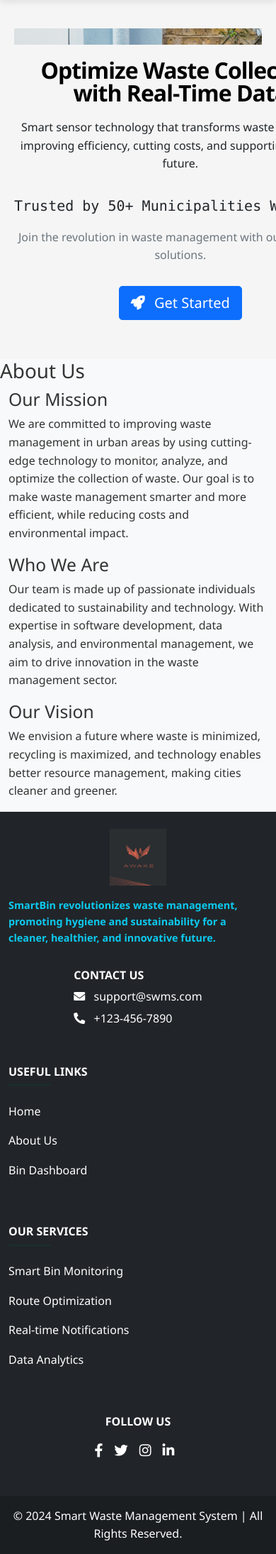
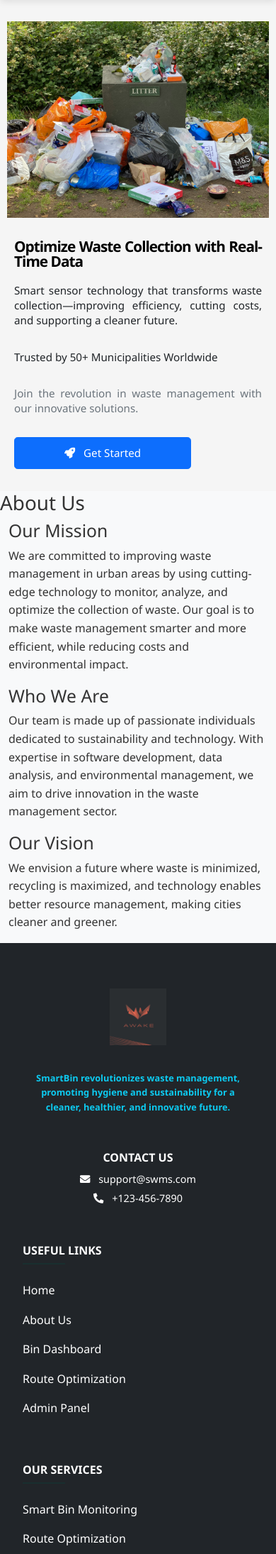
Before and after one commit to Gatmach/SWM-System, a Django app: page /bins/about-us/ in a window 390 px wide. Shown: the part 74-2264 px from the top of the page at 71% size. Run offline with Django 5.2, Linux system fonts and the light colour scheme.

Commit message:
classic herosection

```diff
--- a/SWMS_project/SWMS_project/settings.py
+++ b/SWMS_project/SWMS_project/settings.py
@@ -31,7 +31,6 @@
 # Application definition
 
 INSTALLED_APPS = [
-    'django_browser_reload',
     'bins.apps.BinsConfig',
     'routes.apps.RoutesConfig',
     'notification.apps.NotificationConfig',
--- a/SWMS_project/smart_bins/templates/smart_bins/base.html
+++ b/SWMS_project/smart_bins/templates/smart_bins/base.html
@@ -51,7 +51,7 @@
             <div class="hero-text">
                 <h1 class="display-4 fw-bold">Optimize Waste Collection with Real-Time Data</h1>
                 <p class="lead text-dark">Smart sensor technology that transforms waste collection—improving efficiency, cutting costs, and supporting a cleaner future.</p>
-                <pre class="lead text-dark">Trusted by 50+ Municipalities Worldwide</pre>
+                <p class="lead text-dark">Trusted by 50+ Municipalities Worldwide</p>
                 <p class="text-secondary">Join the revolution in waste management with our innovative solutions.</p>
                 <button class="btn btn-primary btn-lg"><i class="fas fa-rocket me-2"></i> Get Started</button>
             </div>
@@ -98,6 +98,9 @@
                         <p><a href="{% url 'smart_bins_home' %}" class="text-white">Home</a></p>
                         <p><a href="{% url 'about_us' %}" class="text-white">About Us</a></p>
                         <p><a href="{% url 'dashboard' %}" class="text-white">Bin Dashboard</a></p>
+                        <p><a href="{% url 'route_dashboard' %}" class="text-white">Route Optimization</a></p>
+                        <p><a href="/admin" class="text-white">Admin Panel</a></p>
+
                     </div>
 
                     <!-- Our Services Column -->
--- a/SWMS_project/static/smart_bins/main.css
+++ b/SWMS_project/static/smart_bins/main.css
@@ -64,20 +64,18 @@
   color: var(--text-color) !important;
   font-weight: 600;
 }
-
 /* Hero Section */
 .hero-section {
   display: flex;
   align-items:flex-start;
   justify-content: space-between;
-  padding: 20px 10px 15px;
+  padding: 20px 20px 15px 20px;
   min-height: 60vh;
   overflow: hidden;
   background-color:whitesmoke;
 }
 
 .hero-text {
-  flex: 0.8;
   padding-right: 40px;
   animation: fadeInLeft 1s ease forwards;
 }
@@ -93,11 +91,10 @@
 
 .hero-text p {
   font-size: 1.2rem;
-  color: #f1f1f1;
+  color: #333;
   line-height: 1.6;
   margin-bottom: 30px;
 }
-
 .cta-button {
   font-size: 1.1rem;
   padding: 12px 28px;
@@ -122,6 +119,8 @@
   height:400px;
   overflow:hidden;
   animation: fadeInRight 1.2s ease forwards;
+  flex: 1 1 100%;
+  max-width: 100%;
 }
 
 .hero-image-container img {
@@ -131,7 +130,7 @@
   width: 100%;
   height: 400px;
   object-fit: cover;
-  opacity: 0;
+  opacity: 1;
   transition: opacity 1s ease-in-out;
 }
 
@@ -152,6 +151,7 @@
 }
 
 /* Footer */
+/*
 footer {
   background-color: var(--bg-color);
 }
@@ -201,7 +201,7 @@
 }
 
 /* Social Icons */
-.social-icons a {
+/* .social-icons a {
   font-size: 1.2rem;
   color: var(--footer-text-color);
   margin-right: 10px;
@@ -211,14 +211,125 @@
 
 .social-icons a:hover {
   transform: scale(1.2) translateY(-2px);
-}
+} */
 
-/* Section separator */
+/* Section separator
+
 hr {
   background-color: var(--secondary-color);
   height: 2px;
   border: none;
   width: 60px;
+}
+*/
+/* Footer base styles */
+footer {
+  background-color: var(--bg-color);
+  color: var(--footer-text-color);
+  padding: 40px 20px 20px;
+}
+
+footer a {
+  color: var(--footer-text-color);
+  text-decoration: none !important;
+  transition: all 0.3s ease;
+}
+
+footer a:hover {
+  color: var(--secondary-color);
+  transform: translateY(-2px);
+  padding-left: 10px;
+}
+
+footer h6 {
+  color: white;
+  font-weight: 600;
+}
+
+.footer-logo {
+  max-width: 80px;
+  margin-bottom: 1rem;
+}
+
+.footer-top {
+  display: flex;
+  flex-wrap: wrap;
+  justify-content: space-between;
+  gap: 20px;
+}
+
+.footer-column {
+  flex: 1 1 200px;
+  text-align: left;
+}
+
+/* Social Links */
+.social-links-container {
+  display: flex;
+  flex-direction: column;
+  align-items: flex-start;
+  text-align: left;
+}
+
+.social-icons a {
+  font-size: 1.2rem;
+  margin-right: 10px;
+  display: inline-block;
+  transition: transform 0.3s ease;
+}
+
+.social-icons a:hover {
+  transform: scale(1.2) translateY(-2px);
+}
+
+.mission-title {
+  font-size: 0.9rem;
+  color: #d1ecf1;
+}
+
+.contact-details div {
+  margin: 0.3rem 0;
+}
+
+/* Responsive Footer: Mobile View */
+@media (max-width: 768px) {
+  .footer-top {
+    flex-direction: column;
+    align-items: center;
+    text-align: center;
+  }
+
+  .footer-column {
+    text-align: center !important;
+    margin-bottom: 20px;
+  }
+
+  .social-links-container {
+    align-items: center;
+    text-align: center;
+  }
+
+  .footer-logo {
+    max-width: 60px;
+  }
+
+  .mission-title {
+    font-size: 0.85rem;
+  }
+
+  .contact-details div {
+    font-size: 0.95rem;
+  }
+
+  .social-icons a {
+    font-size: 1.5rem;
+    margin-right: 15px;
+  }
+  .footer-column ul,
+  .footer-column div {
+    text-align: center;
+    margin: 0 auto;
+  }
 }
 
 /* Responsive Design */
@@ -242,22 +353,31 @@
 
 @media (max-width: 768px) {
   .hero-section {
-    flex-direction: column-reverse;
-    text-align: center;
-    padding: 40px 20px;
+    display: flex;
+    flex-wrap: wrap;
+    /* flex-direction: row; */
+    flex-direction: column-reverse; /* Puts image first */
+    justify-content: center;
+    align-items: center;
+    padding: 20px;
+    text-align: left;
   }
-
+  .hero-text {
+    flex: 1 1 50%;
+    padding: 10px;
+    text-align: justify;
+  }
   .hero-image-container {
-    height: 250px;
-    margin-bottom: 20px;
-  }
-
-  .hero-text {
-    padding-right: 0;
+    flex: 1 1 50%;
+    height: auto;
+    position: relative;
+    margin: 10px 0;
+    max-width: 100%;
+    overflow: hidden;
   }
 
   .hero-text h1 {
-    font-size: 2rem;
+    font-size: 1.5rem;
   }
 
   .hero-text p {
@@ -268,8 +388,69 @@
     padding: 10px 24px;
     font-size: 1rem;
   }
+  .hero-image-container img {
+    display: none;
+    height: 100%;
+    object-fit: cover;
+    width: 100%;
+    position: relative;
+    top: 0;
+    left: 0;
+    opacity: 1;
+    transition: opacity 1s ease-in-out;
+  }
+ .hero-image-container img.active {
+    opacity: 1;
+    z-index: 1;
+  }
+
+  .cta-button {
+    width: auto;
+    font-size: 1rem;
+    padding: 10px 20px;
+  }
+  .footer-top {
+    flex-direction: column;
+    align-items: center;
+    text-align: center;
+  }
+
+  .footer-column {
+    text-align: center !important;
+  }
+  .social-links-container {
+    align-items: center;
+    text-align: center;
+  }
+  .footer-logo {
+    max-width: 60px;
+  }
+  .footer-top {
+    align-items: center;
+    text-align: center;
+  }
+  .mission-title {
+    font-size: 0.8rem;
+  }
+  .contact-details div {
+    font-size: 0.9rem;
+  }
+  .social-icons a {
+    font-size: 1.5rem;
+    margin-right: 15px;
+  }
+  .nav-link.active::after {
+    content: '';
+    position: absolute;
+    bottom: -5px;
+    left: 50%;
+    transform: translateX(-50%);
+    width: 60%;
+    height: 3px;
+    background-color: var(--text-color);
+    border-radius: 2px;
+  }
 }
-
 @media (min-width: 992px) {
   .nav-link.active::after {
     content: '';
@@ -292,3 +473,41 @@
     text-align: left;
   }
 }
+@media (max-width: 576px) {
+  .hero-section {
+    padding: 20px 10px;
+    flex-direction: column-reverse;
+    text-align: center;
+  }
+
+  .hero-text h1 {
+    font-size: 1.3rem;
+    /* line-height: 1.2; */
+  }
+
+  .hero-text p,
+  .hero-text pre {
+    font-size: 0.95rem;
+    line-height: 1.4;
+    /* word-wrap: break-word; */
+  }
+
+  .cta-button,
+  .hero-text button {
+    font-size: 0.95rem;
+    padding: 10px 20px;
+    width: 100%;
+    max-width: 250px;
+    margin: 0 auto;
+  }
+
+  .hero-image-container {
+    height: 200px;
+    margin-bottom: 20px;
+  }
+
+  .hero-image-container img {
+    height: 100%;
+    object-fit: cover;
+  }
+}
--- a/smartBin/pyvenv.cfg
+++ b/smartBin/pyvenv.cfg
@@ -2,4 +2,4 @@
 include-system-site-packages = false
 version = 3.13.3
 executable = C:\Users\Kumach\AppData\Local\Programs\Python\Python313\python.exe
-command = C:\Users\Kumach\AppData\Local\Programs\Python\Python313\python.exe -m venv C:\Users\Kumach\Documents\SWM-System\smartBin
+command = C:\Users\Kumach\AppData\Local\Programs\Python\Python313\python.exe -m venv C:\Users\Kumach\Documents\Smart-waste-management\SWM-System\smartBin
```
Also changed, not shown: SWMS_project/static/smart_bins/js/main.js (+32 -10 lines), 9 other files.
